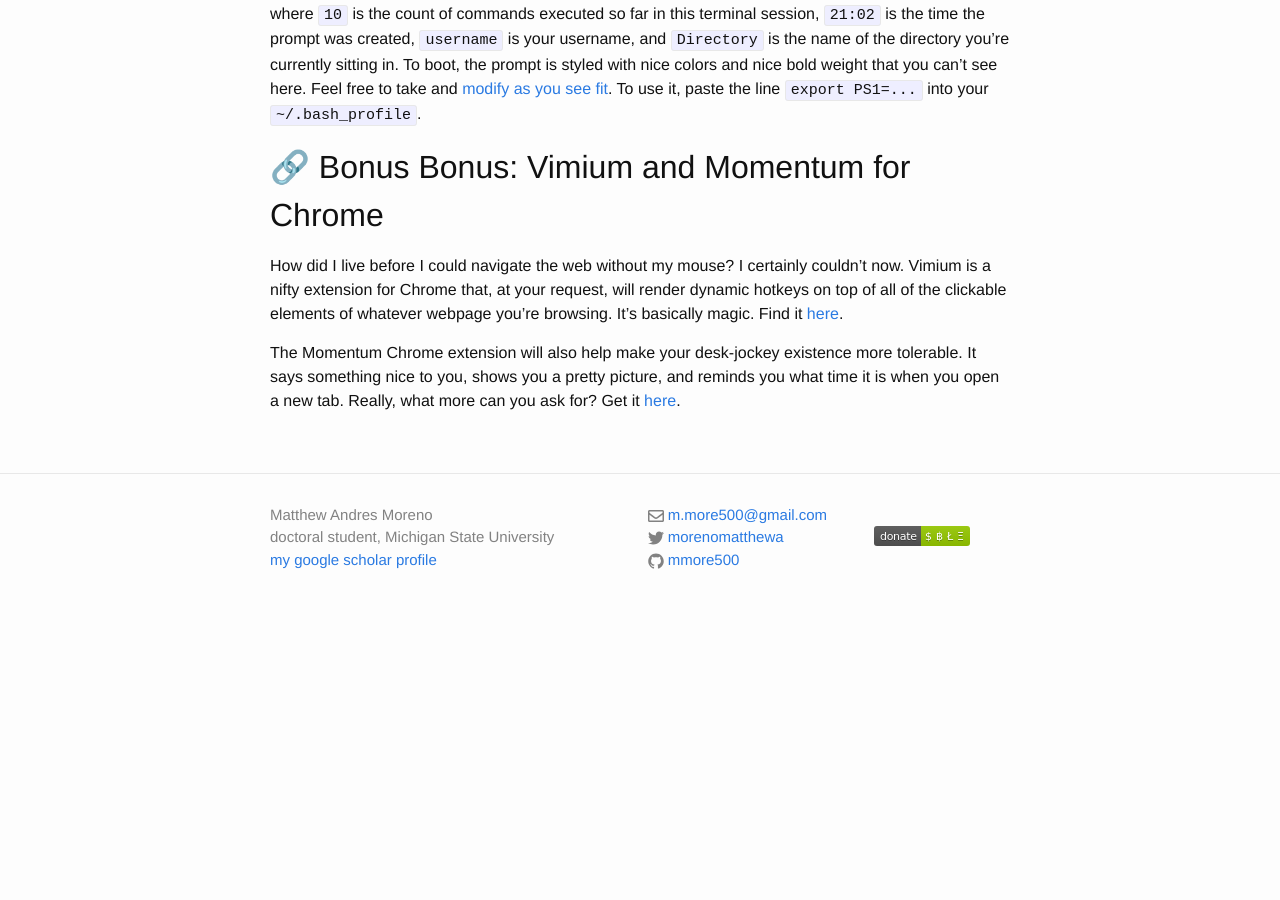
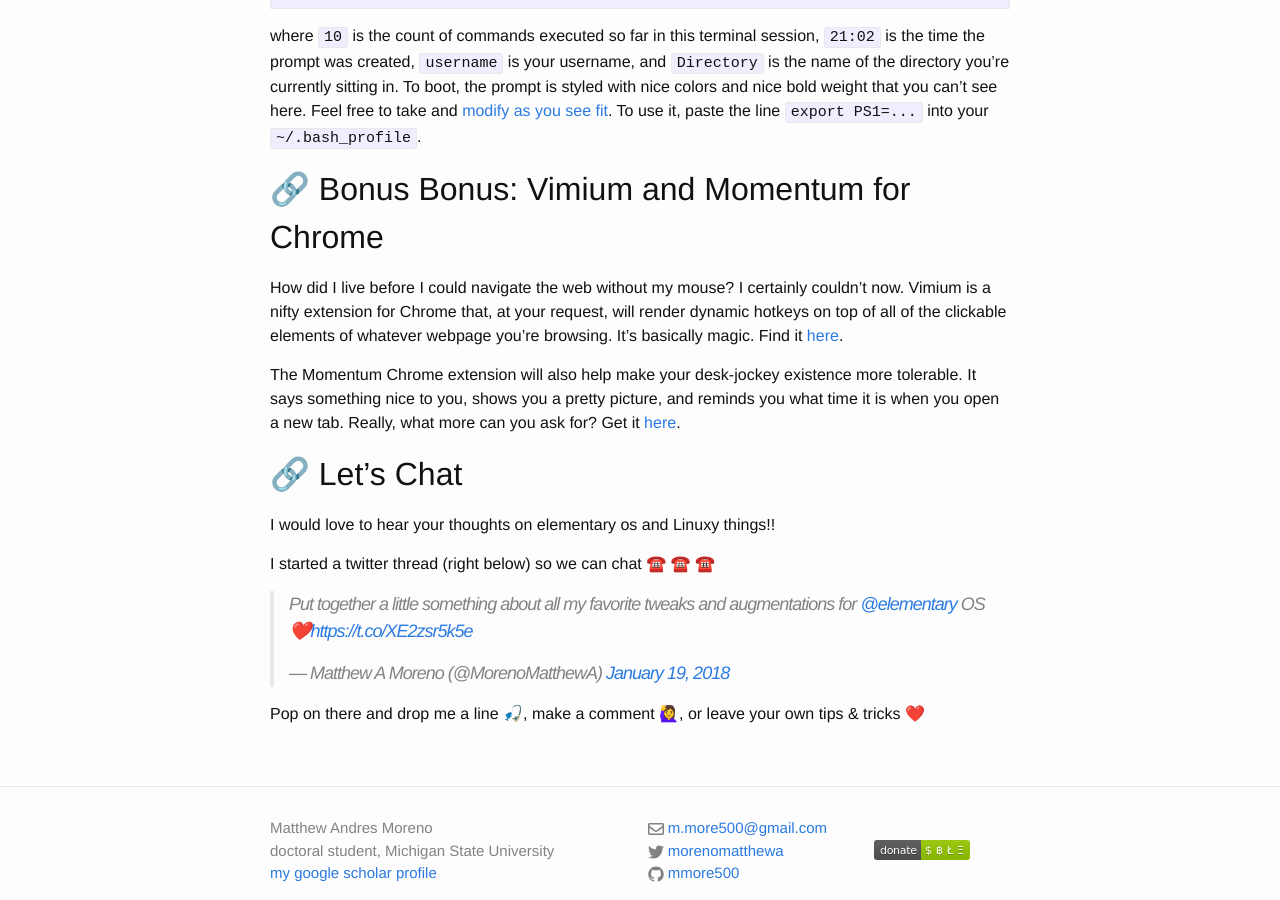
Before and after one commit to mmore500/mmore500.github.io, a Jekyll site: the page built from _posts/2018-01-18-my-elementary-setup.md, in a window 1280 px wide and 900 px high, scrolled down 6330 px. Built offline with Jekyll 4.4.1, drawn with Linux system fonts in a browser that asks for light colours; emoji names are drawn with the system emoji font; comment, search, counter and statistics services are not loaded; before the commit the page ends 6916 px from its top, so only the background shows below that.

Commit message:
Add let's chat to elementary, record-keeping

```diff
--- a/_posts/2018-01-18-my-elementary-setup.md
+++ b/_posts/2018-01-18-my-elementary-setup.md
@@ -286,3 +286,14 @@
 It says something nice to you, shows you a pretty picture, and reminds you what time it is when you open a new tab.
 Really, what more can you ask for?
 Get it [here](https://momentumdash.com/).
+
+## Let's Chat
+
+I would love to hear your thoughts on elementary os and Linuxy things!!
+
+I started a twitter thread (right below) so we can chat :phone: :phone: :phone:
+
+<blockquote class="twitter-tweet" data-lang="en"><p lang="en" dir="ltr">Put together a little something about all my favorite tweaks and augmentations for <a href="https://twitter.com/elementary?ref_src=twsrc%5Etfw">@elementary</a> OS ❤️<a href="https://t.co/XE2zsr5k5e">https://t.co/XE2zsr5k5e</a></p>&mdash; Matthew A Moreno (@MorenoMatthewA) <a href="https://twitter.com/MorenoMatthewA/status/954238460386316289?ref_src=twsrc%5Etfw">January 19, 2018</a></blockquote>
+<script async src="https://platform.twitter.com/widgets.js" charset="utf-8"></script>
+
+Pop on there and drop me a line :fishing_pole_and_fish:, make a comment :raising_hand_woman:, or leave your own tips & tricks :heart:
```
Also changed, not shown: _posts/2018-01-21-my-record-keeping-setup.md (+11 -0 lines).
